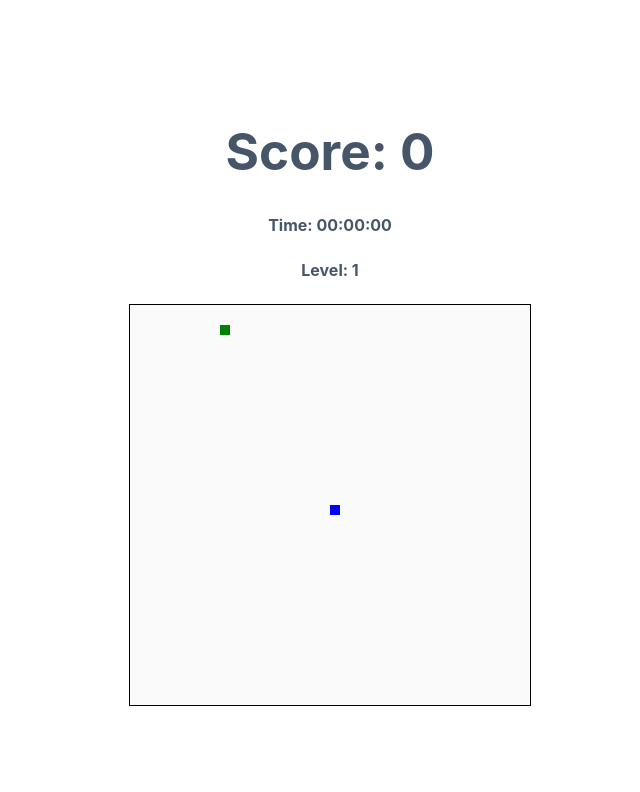
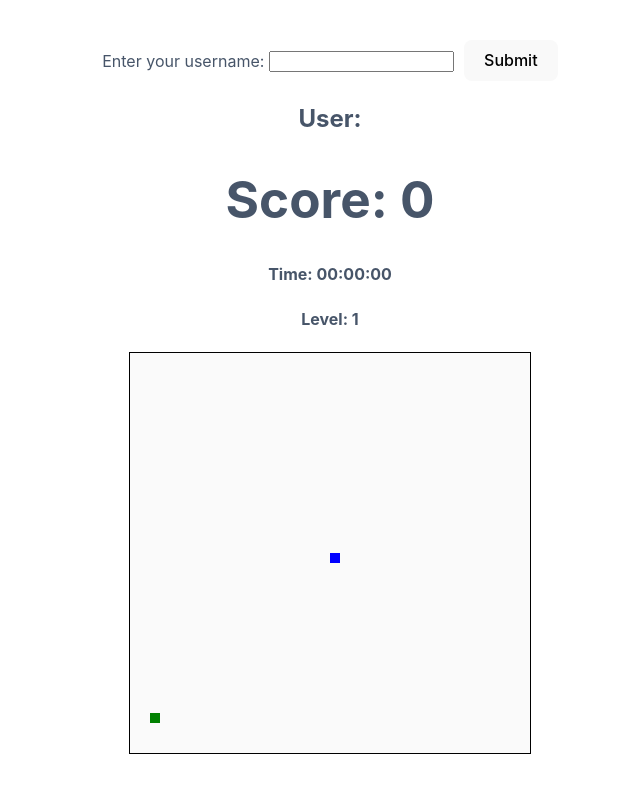
Before and after one commit to pete85/snake-react, a React (Vite) app: page / in a window 1280 px wide. Shown: the top 792 px of the page, without its empty margins (310-950 px from the left). Built offline with nearby package versions, Linux system fonts and the light colour scheme.

Commit message:
count fixed

```diff
--- a/src/App.tsx
+++ b/src/App.tsx
@@ -2,6 +2,7 @@ import { useState } from 'react';
 import './App.scss';
 import GridCanvas from "./GridCanvas.tsx";
 import TimerAndLevel from "./TimerAndLevel.tsx";
+import User from "./User.tsx";
 
 function App() {
     const [count, setCount] = useState(0);
@@ -9,6 +10,9 @@ function App() {
     const [stopGame, setStopGame] = useState(false);
     const [startGame, setStartGame] = useState(false);
     const [reset, setReset] = useState(false);
+    const [username, setUsername] = useState('');
+
+    console.log('Count: ', count);
 
     const resetGame = () => {
         setStopGame(true);
@@ -26,7 +30,9 @@ function App() {
 
     return (
         <>
+            <User setUsername={setUsername} />
             <div>
+                <h2>User: {username}</h2>
                 <h1>Score: {count}</h1>
             </div>
             <TimerAndLevel level={level} setLevel={setLevel} startGame={startGame} stopGame={stopGame} reset={reset} />
--- a/src/TimerAndLevel.tsx
+++ b/src/TimerAndLevel.tsx
@@ -22,9 +22,6 @@ const TimerAndLevel: React.FC<TimerAndLevelProps> = ({ level, setLevel, startGam
     // Timer for game time
     useEffect(() => {
         let timer: ReturnType<typeof setInterval> | null = null;
-
-        console.log('Start game: ', startGame);
-        console.log('Stop game: ', stopGame);
 
         if (startGame && !stopGame) {
             timer = setInterval(() => {
--- /dev/null
+++ b/src/User.tsx
@@ -0,0 +1,34 @@
+import React, { useState } from 'react';
+
+type UserProps = {
+    setUsername: React.Dispatch<React.SetStateAction<string>>;
+};
+
+const User: React.FC<UserProps> = ({ setUsername }) => {
+    const [inputValue, setInputValue] = useState('');
+
+    const handleInputChange = (event: React.ChangeEvent<HTMLInputElement>) => {
+        setInputValue(event.target.value);
+    };
+
+    const handleSubmit = (event: React.FormEvent<HTMLFormElement>) => {
+        event.preventDefault();
+        setUsername(inputValue);
+    };
+
+    return (
+        <form onSubmit={handleSubmit} style={{ marginBottom: '20px' }}>
+            <label htmlFor="username">Enter your username: </label>
+            <input
+                type="text"
+                id="username"
+                value={inputValue}
+                onChange={handleInputChange}
+                style={{ marginRight: '10px' }}
+            />
+            <button type="submit">Submit</button>
+        </form>
+    );
+};
+
+export default User;
--- a/src/main.tsx
+++ b/src/main.tsx
@@ -1,10 +1,7 @@
-import { StrictMode } from 'react'
 import { createRoot } from 'react-dom/client'
 import App from './App.tsx'
 import './index.scss'
 
 createRoot(document.getElementById('root')!).render(
-  <StrictMode>
     <App />
-  </StrictMode>,
 )
```
